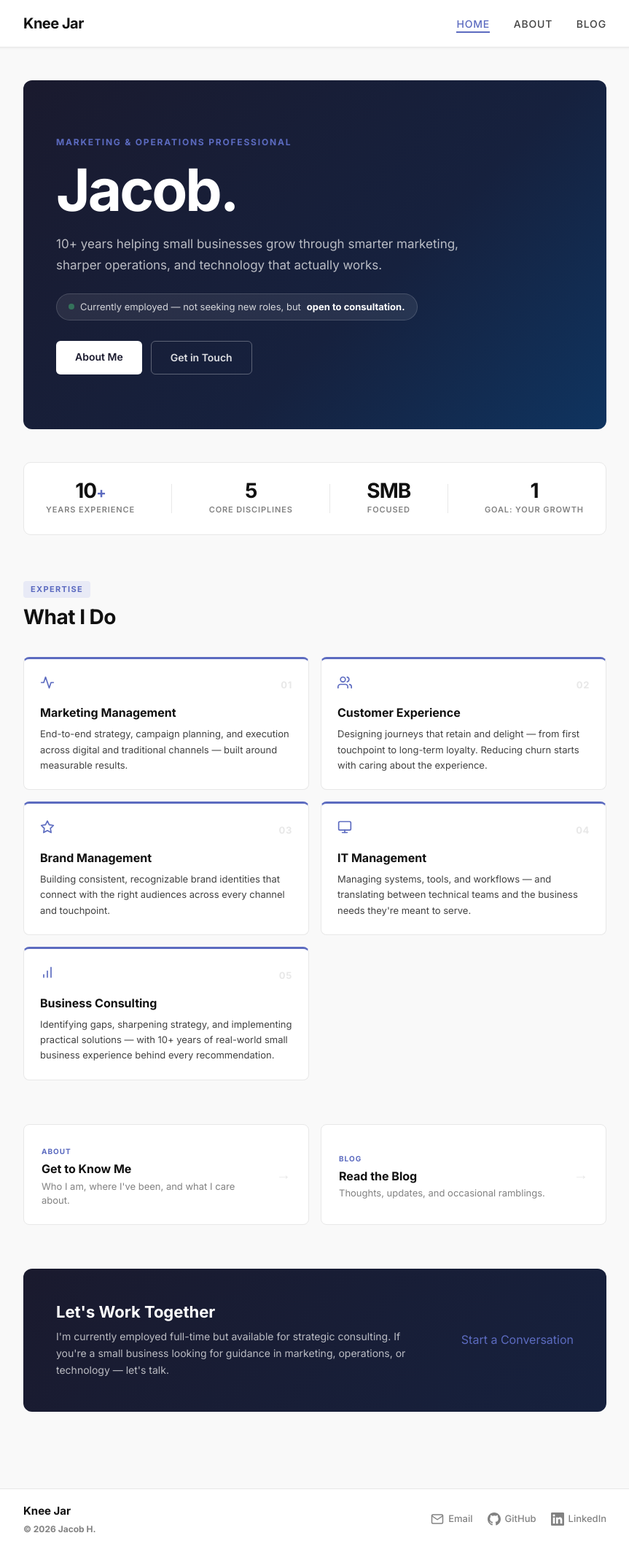
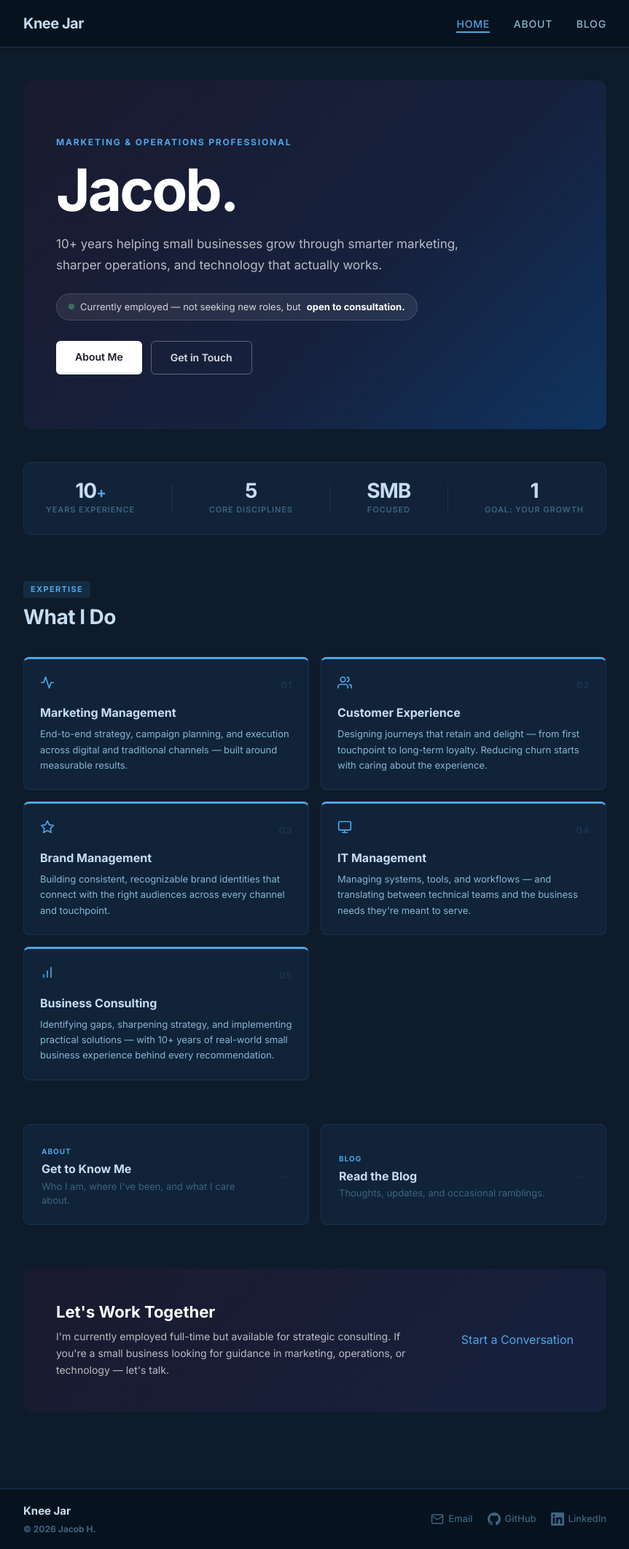
Before and after one commit to haye8277/haye8277.github.io, a Jekyll site: the page built from index.html, in a window 1280 px wide. Shown: the whole page at 73% size, without its empty margins (208-1071 px from the left). Built offline with Jekyll 4.4.1, drawn with Linux system fonts in a browser that asks for light colours.

Commit message:
Redesign colour scheme to soft dark navy blue theme
- Deep navy page background (#0d1b2a)
- Sky blue accent (#4da6e8)
- Soft blue-grey text (#c5ddf0)
- Dark card surfaces (#102338)
- Dark nav and footer (#07121f)
- Easy on the eyes for night viewing

Co-Authored-By: Claude Sonnet 4.6 <noreply@anthropic.com>

```diff
--- a/_sass/_base.scss
+++ b/_sass/_base.scss
@@ -133,7 +133,7 @@ code {
     font-size: 14px;
     border: 1px solid $grey-color-light;
     border-radius: 4px;
-    background-color: #f0f0f8;
+    background-color: #071525;
     font-family: "SFMono-Regular", Consolas, "Liberation Mono", Menlo, monospace;
 }
 
--- a/_sass/_layout.scss
+++ b/_sass/_layout.scss
@@ -3,10 +3,10 @@
  */
 .site-header {
     border-bottom: 1px solid $grey-color-light;
-    background-color: #fff;
+    background-color: #07121f;
     min-height: 64px;
     position: relative;
-    box-shadow: 0 1px 4px rgba(0, 0, 0, 0.06);
+    box-shadow: 0 1px 8px rgba(0, 0, 0, 0.3);
 }
 
 .site-title {
@@ -65,11 +65,11 @@
         position: absolute;
         top: 12px;
         right: $spacing-unit / 2;
-        background-color: #fff;
+        background-color: #0d1b2a;
         border: 1px solid $grey-color-light;
         border-radius: 8px;
         text-align: right;
-        box-shadow: 0 4px 16px rgba(0, 0, 0, 0.1);
+        box-shadow: 0 4px 16px rgba(0, 0, 0, 0.4);
         z-index: 100;
 
         .menu-icon {
@@ -129,7 +129,7 @@
  */
 .site-footer {
     border-top: 1px solid $grey-color-light;
-    background-color: #fff;
+    background-color: #07121f;
     padding: 18px 0;
     margin-top: auto;
 }
@@ -539,7 +539,7 @@
     display: flex;
     align-items: center;
     justify-content: space-between;
-    background-color: #fff;
+    background-color: #102338;
     border: 1px solid $grey-color-light;
     border-radius: 10px;
     padding: 24px $spacing-unit;
@@ -613,7 +613,7 @@
     text-transform: uppercase;
     letter-spacing: 0.12em;
     color: $brand-color;
-    background-color: lighten($brand-color, 38%);
+    background-color: rgba(77, 166, 232, 0.12);
     padding: 3px 10px;
     border-radius: 4px;
     margin-bottom: 8px;
@@ -637,7 +637,7 @@
 }
 
 .ri-skill-card {
-    background-color: #fff;
+    background-color: #102338;
     border: 1px solid $grey-color-light;
     border-top: 3px solid $brand-color;
     border-radius: 8px;
@@ -700,7 +700,7 @@
     align-items: center;
     justify-content: space-between;
     padding: 22px 24px;
-    background-color: #fff;
+    background-color: #102338;
     border: 1px solid $grey-color-light;
     border-radius: 8px;
     text-decoration: none;
@@ -854,13 +854,13 @@
     display: inline-flex;
     align-items: center;
     gap: 8px;
-    background-color: #f0faf0;
-    border: 1px solid #c3e6cb;
+    background-color: rgba(64, 192, 116, 0.1);
+    border: 1px solid rgba(64, 192, 116, 0.25);
     border-radius: 20px;
     padding: 6px 14px;
     font-size: 13px;
     font-weight: 500;
-    color: #2d6a4f;
+    color: #6ee7a0;
     margin-bottom: 20px;
 }
 
@@ -917,7 +917,7 @@
     padding: 20px;
     border: 1px solid $grey-color-light;
     border-radius: 8px;
-    background-color: #fff;
+    background-color: #102338;
     transition: box-shadow 0.2s ease, border-color 0.2s ease;
 
     &:hover {
@@ -963,7 +963,7 @@
     padding: 20px;
     border: 1px solid $grey-color-light;
     border-radius: 8px;
-    background-color: #fff;
+    background-color: #102338;
     text-decoration: none;
     transition: box-shadow 0.2s ease, border-color 0.2s ease;
 
@@ -1006,7 +1006,7 @@
 }
 
 .resume-consultation {
-    background-color: #fff;
+    background-color: #102338;
     border: 1px solid $grey-color-light;
     border-radius: 10px;
     padding: $spacing-unit * 1.2;
--- a/css/main.scss
+++ b/css/main.scss
@@ -12,13 +12,13 @@ $base-line-height: 1.6;
 
 $spacing-unit:     30px;
 
-$text-color:       #111;
-$background-color: #f9f9f9;
-$brand-color:      #5c6bc0;
+$text-color:       #c5ddf0;
+$background-color: #0d1b2a;
+$brand-color:      #4da6e8;
 
-$grey-color:       #828282;
-$grey-color-light: lighten($grey-color, 40%);
-$grey-color-dark:  darken($grey-color, 25%);
+$grey-color:       #3d6480;
+$grey-color-light: #1a3350;
+$grey-color-dark:  #85b8d4;
 
 // Width of the content area
 $content-width:    860px;
```
